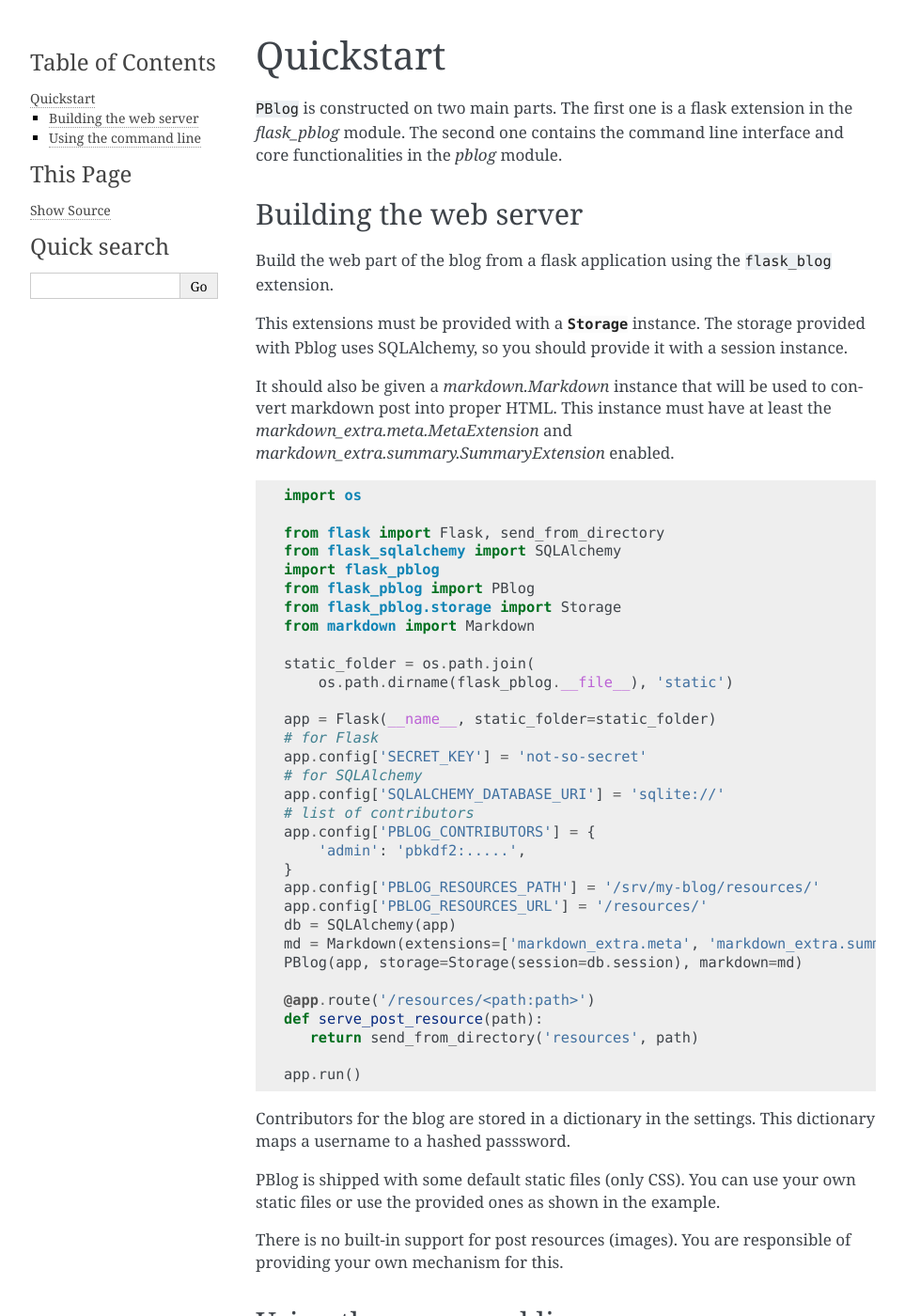
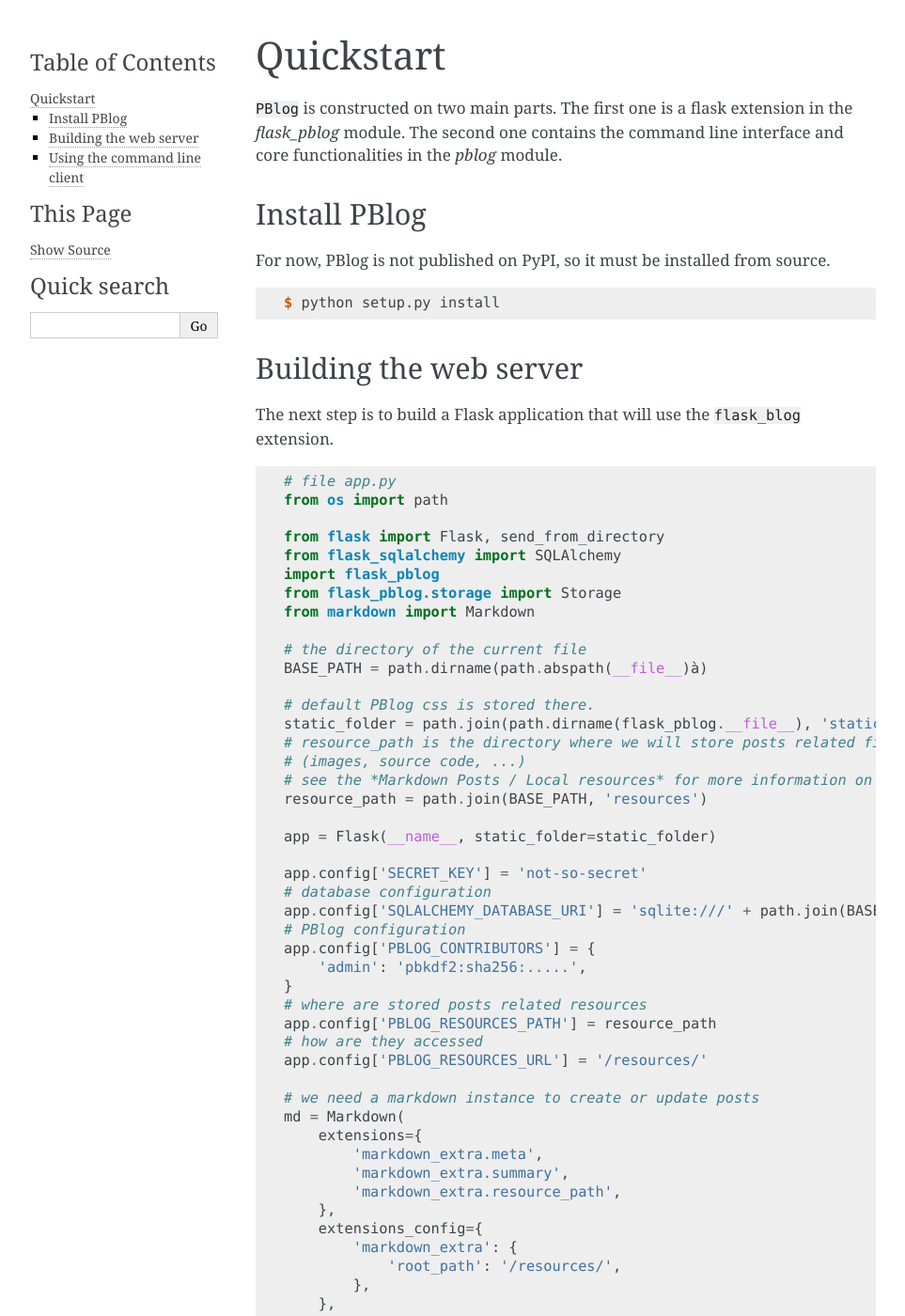
Before and after one commit to Nicals/pblog, a Sphinx documentation site: the page built from docs/quickstart.rst, in a window 1280 px wide and 1400 px high. Shown: the whole window at 94% size, without its empty margins (148-1111 px from the left). Built offline with Sphinx 7.4.7, drawn with Linux system fonts in a browser that asks for light colours; some of the changed text lies outside the part shown.

Commit message:
some fixes to the documentation

```diff
--- a/docs/quickstart.rst
+++ b/docs/quickstart.rst
@@ -6,69 +6,112 @@
 The second one contains the command line interface and core functionalities
 in the `pblog` module.
 
+Install PBlog
+-------------
+
+For now, PBlog is not published on PyPI, so it must be installed from source.
+
+.. code:: console
+
+   $ python setup.py install
+
+
 Building the web server
 -----------------------
 
-Build the web part of the blog from a flask application using the ``flask_blog``
-extension.
-
-This extensions must be provided with a :class:`~flask_pblog.storage.Storage` instance.
-The storage provided with Pblog uses SQLAlchemy, so you should provide it with
-a session instance.
-
-It should also be given a `markdown.Markdown` instance that will be
-used to convert markdown post into proper HTML.
-This instance must have at least the `markdown_extra.meta.MetaExtension`
-and `markdown_extra.summary.SummaryExtension` enabled.
+The next step is to build a Flask application that will use the ``flask_blog`` extension.
 
 .. code:: python
 
-   import os
+   # file app.py
+   from os import path
 
    from flask import Flask, send_from_directory
    from flask_sqlalchemy import SQLAlchemy
    import flask_pblog
-   from flask_pblog import PBlog
    from flask_pblog.storage import Storage
    from markdown import Markdown
 
-   static_folder = os.path.join(
-       os.path.dirname(flask_pblog.__file__), 'static')
+   # the directory of the current file
+   BASE_PATH = path.dirname(path.abspath(__file__)à)
+
+   # default PBlog css is stored there.
+   static_folder = path.join(path.dirname(flask_pblog.__file__), 'static')
+   # resource_path is the directory where we will store posts related files
+   # (images, source code, ...)
+   # see the *Markdown Posts / Local resources* for more information on this
+   resource_path = path.join(BASE_PATH, 'resources')
 
    app = Flask(__name__, static_folder=static_folder)
-   # for Flask
+
    app.config['SECRET_KEY'] = 'not-so-secret'
-   # for SQLAlchemy
-   app.config['SQLALCHEMY_DATABASE_URI'] = 'sqlite://'
-   # list of contributors
+   # database configuration
+   app.config['SQLALCHEMY_DATABASE_URI'] = 'sqlite:///' + path.join(BASE_PATH, 'db.sqlite')
+   # PBlog configuration
    app.config['PBLOG_CONTRIBUTORS'] = {
-       'admin': 'pbkdf2:.....',
+       'admin': 'pbkdf2:sha256:.....',
    }
-   app.config['PBLOG_RESOURCES_PATH'] = '/srv/my-blog/resources/'
+   # where are stored posts related resources
+   app.config['PBLOG_RESOURCES_PATH'] = resource_path
+   # how are they accessed
    app.config['PBLOG_RESOURCES_URL'] = '/resources/'
+
+   # we need a markdown instance to create or update posts
+   md = Markdown(
+       extensions={
+           'markdown_extra.meta',
+           'markdown_extra.summary',
+           'markdown_extra.resource_path',
+       },
+       extensions_config={
+           'markdown_extra': {
+               'root_path': '/resources/',
+           },
+       },
+   )
+
+   # create the SQLAlchemy extesions
    db = SQLAlchemy(app)
-   md = Markdown(extensions=['markdown_extra.meta', 'markdown_extra.summary'])
-   PBlog(app, storage=Storage(session=db.session), markdown=md)
+   flask_pblog.PBlog(app, storage=Storage(session=db.session), markdown=md)
+
 
    @app.route('/resources/<path:path>')
    def serve_post_resource(path):
-      return send_from_directory('resources', path)
+       return send_from_directory(resource_path, path)
 
-   app.run()
 
-Contributors for the blog are stored in a dictionary in the settings.
-This dictionary maps a username to a hashed passsword.
+   if __name__ == '__main__':
+       app.run()
+
+
+Before you can run the the web server, the database must be created.
+From a python terminal:
+
+.. code:: python
+
+   from app import db
+   from flask_pblog.models import Base
+
+   Base.metadata.create_all(bind=db.engine)
+
+The resource directory (defined in *PGLOG_RESOURCES_PATH*) must also be created.
+The server can now be started with
+
+.. code:: console
+
+   $ mkdir resources
+   $ python app.py
+
+User are stored in memory. There aren't any session management on the server.
+Users are only here to allow to upload some new posts from the client application.
 
 PBlog is shipped with some default static files (only CSS).
 You can use your own static files or use the provided ones as shown in
 the example.
 
-There is no built-in support for post resources (images).
-You are responsible of providing your own mechanism for this.
 
-
-Using the command line
-----------------------
+Using the command line client
+-----------------------------
 
 Once the web server is up and running, the command line part of the application
 can be setup.
@@ -80,7 +123,7 @@
 present in the current directory.
 
 The url to the blog and the username to authenticate with will be stored in it.
-Several environment can be configured independently.
+Several environment (PBlog instances) can be configured independently.
 
 .. code-block:: ini
 
@@ -97,19 +140,52 @@
    url = http://127.0.0.1:8000/blog/
    wsgi = blog.app
 
+You can then start writing some blog posts.
+Lets setup every posts in their own directory, so we will have the following structure:
+
+.. code-block:: text
+
+   app.py
+   /resources/
+   pblog.ini
+   /blog/
+      first-post/
+         first-post.md
+         imgs/
+            fancy-image.png
+
+The blog post will have the following content:
+
+.. code-block:: text
+
+   ---
+   title: This is the first blog post
+   topic: Testing
+   ---
+
+   [summary]
+   This is my first blog post.
+
+   ![A great picture](imgs/fancy-image.png)
+
+   We can link some images to the post.
+
+Any resources that need to be shipped with the post must be defined by a path relative to the markdown file.
+Those path will be resolved when publishing the post.
+
+When we are ready, we can publish the post.
 
 .. code-block:: console
 
-   $ python -mpblog publish ~/blog/my-post.md
+   $ python -mpblog publish blog/first-post/first-post.md
 
 See :doc:`writing-posts` to see how to write posts.
 
+
+.. command-output:: python -mpblog --help
+   :cwd: ..
 
 The ``env`` option can be used to select the environment to load.
 The ``ini`` option sets the ``pblog.ini`` file to load.
 The ``wsgi`` option sets a local wsgi application that can be started in
 background by using the ``-a`` flag of the command line interface.
-
-
-.. command-output:: python -mpblog --help
-   :cwd: ..
```
